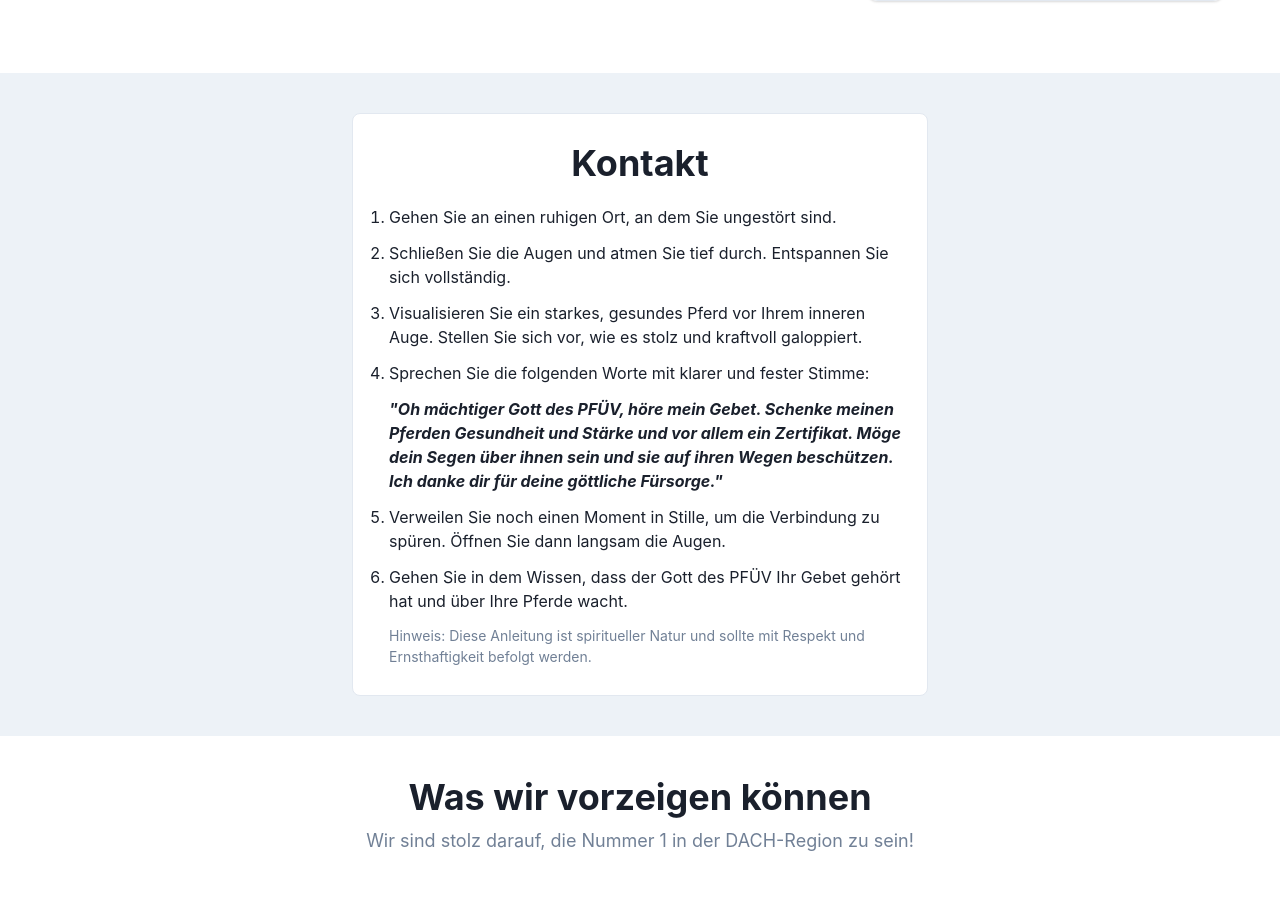
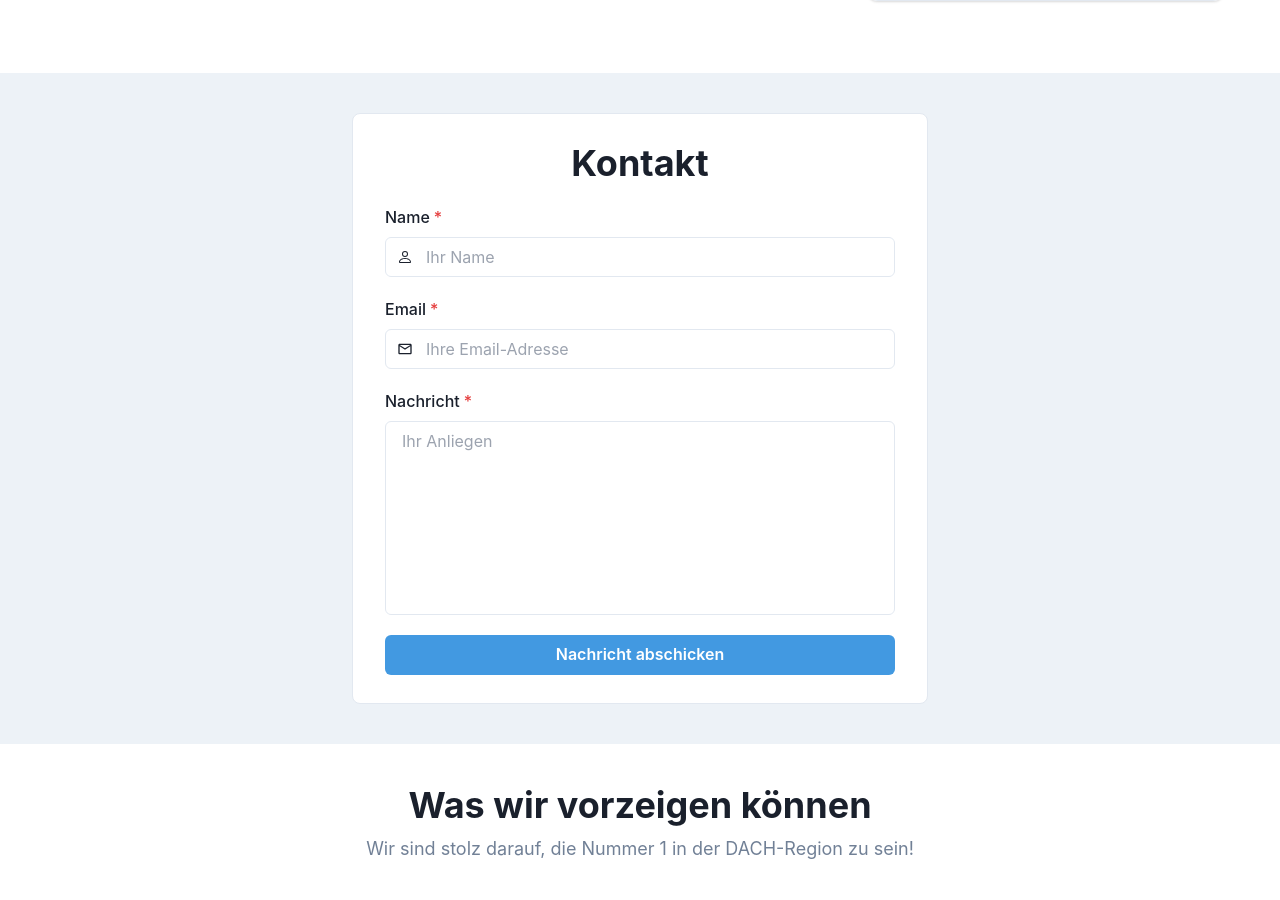
Before and after one commit to david-stefan-hermann/pfuev, a Next.js app: page / in a window 1280 px wide. Shown: the part 4271-5171 px from the top of the page. Built offline with nearby package versions, Linux system fonts and the light colour scheme.

Commit message:
added contact form

```diff
--- a/components/Contact.tsx
+++ b/components/Contact.tsx
@@ -1,29 +1,117 @@
 'use client'
 
-import { Box, Center, Heading, ListItem, OrderedList, Text, VStack } from "@chakra-ui/react"
+import { Box, Button, Center, FormControl, FormLabel, Heading, Input, InputGroup, InputLeftElement, ListItem, OrderedList, Text, Textarea, VStack } from "@chakra-ui/react"
 import { DefaultSection } from '@/components'
+import { MdOutlineEmail } from "react-icons/md"
+import { BsPerson } from "react-icons/bs"
+import { useEffect, useState } from "react"
 
 const Contact: React.FC = () => {
+
+    const [name, setName] = useState('')
+    const [email, setEmail] = useState('')
+    const [message, setMessage] = useState('')
+
+    const [error, setError] = useState('')
+
+    useEffect(() => {
+        const timeout = setTimeout(() => {
+            setError('')
+        }, 10000)
+
+        return () => clearTimeout(timeout)
+    }, [error])
+
+    const handleInputChange = (e: React.ChangeEvent<HTMLInputElement | HTMLTextAreaElement>) => {
+        const { name, value } = e.target
+        if (name === 'name') setName(value)
+        else if (name === 'email') setEmail(value)
+        else if (name === 'message') setMessage(value)
+    }
+
+    const handleSubmit = async (e: React.FormEvent) => {
+        e.preventDefault() // Prevent default form submission
+        try {
+            const response = await fetch('/api', {
+                method: 'POST',
+                headers: {
+                    'Content-Type': 'application/json',
+                },
+                body: JSON.stringify({ name, email, message }),
+            })
+            if (!response.ok) throw new Error('Network response was not ok')
+            // Handle response here
+            console.log('Form submitted successfully')
+            setError('Anfrage erfolgreich versendet!')
+        } catch (error) {
+            console.error('There was a problem with the fetch operation:', error)
+            setError('Es gab ein Problem mit der Anfrage. Bitte versuchen Sie es später erneut.')
+        }
+    }
+
     return (
         <DefaultSection
             bg={true}
         >
             <Center>
                 <Box
+                    as="form"
+                    onSubmit={handleSubmit}
                     maxW={{ base: 'full', md: 'xl' }}
                     w='full'
                     borderWidth="1px"
                     borderRadius="lg"
                     overflow="hidden"
                     bg="white"
-                    p={5}
+                    p={8}
                     py={7}>
-                    <Box>
                     <VStack spacing={5}>
                         <Heading>
                             Kontakt
                         </Heading>
-                            <OrderedList textAlign="left" spacing={3}>
+                        <FormControl isRequired>
+                            <FormLabel>Name</FormLabel>
+                            <InputGroup>
+                                <InputLeftElement>
+                                    <BsPerson />
+                                </InputLeftElement>
+                                <Input type="text" name="name" placeholder="Ihr Name" onChange={handleInputChange} />
+                            </InputGroup>
+                        </FormControl>
+                        <FormControl isRequired>
+                            <FormLabel>Email</FormLabel>
+                            <InputGroup>
+                                <InputLeftElement>
+                                    <MdOutlineEmail />
+                                </InputLeftElement>
+                                <Input type="email" name="email" placeholder="Ihre Email-Adresse" onChange={handleInputChange} />
+                            </InputGroup>
+                        </FormControl>
+                        <FormControl isRequired>
+                            <FormLabel>Nachricht</FormLabel>
+                            <Textarea
+                                name="message"
+                                placeholder="Ihr Anliegen"
+                                rows={8}
+                                resize="none"
+                                onChange={handleInputChange}
+                            />
+                        </FormControl>
+                        <Button
+                            type="submit"
+                            colorScheme="blue"
+                            bg="blue.400"
+                            color="white"
+                            _hover={{
+                                bg: 'blue.500',
+                            }}
+                            width="full">
+                            Nachricht abschicken
+                        </Button>
+                        {error && <Text fontSize="sm" color="red.500">
+                            {error}
+                        </Text>}
+                        { /* <OrderedList textAlign="left" spacing={3}>
                             <ListItem>
                                 Gehen Sie an einen ruhigen Ort, an dem Sie ungestört sind.
                             </ListItem>
@@ -55,9 +143,8 @@ const Contact: React.FC = () => {
                                 Hinweis: Diese Anleitung ist spiritueller Natur und sollte mit
                                 Respekt und Ernsthaftigkeit befolgt werden.
                             </Text>
-                            </OrderedList>
+                        </OrderedList> */ }
                     </VStack>
-                    </Box>
                 </Box>
             </Center>
         </DefaultSection>
```
Lines whose indentation alone changed are shown as unchanged.
